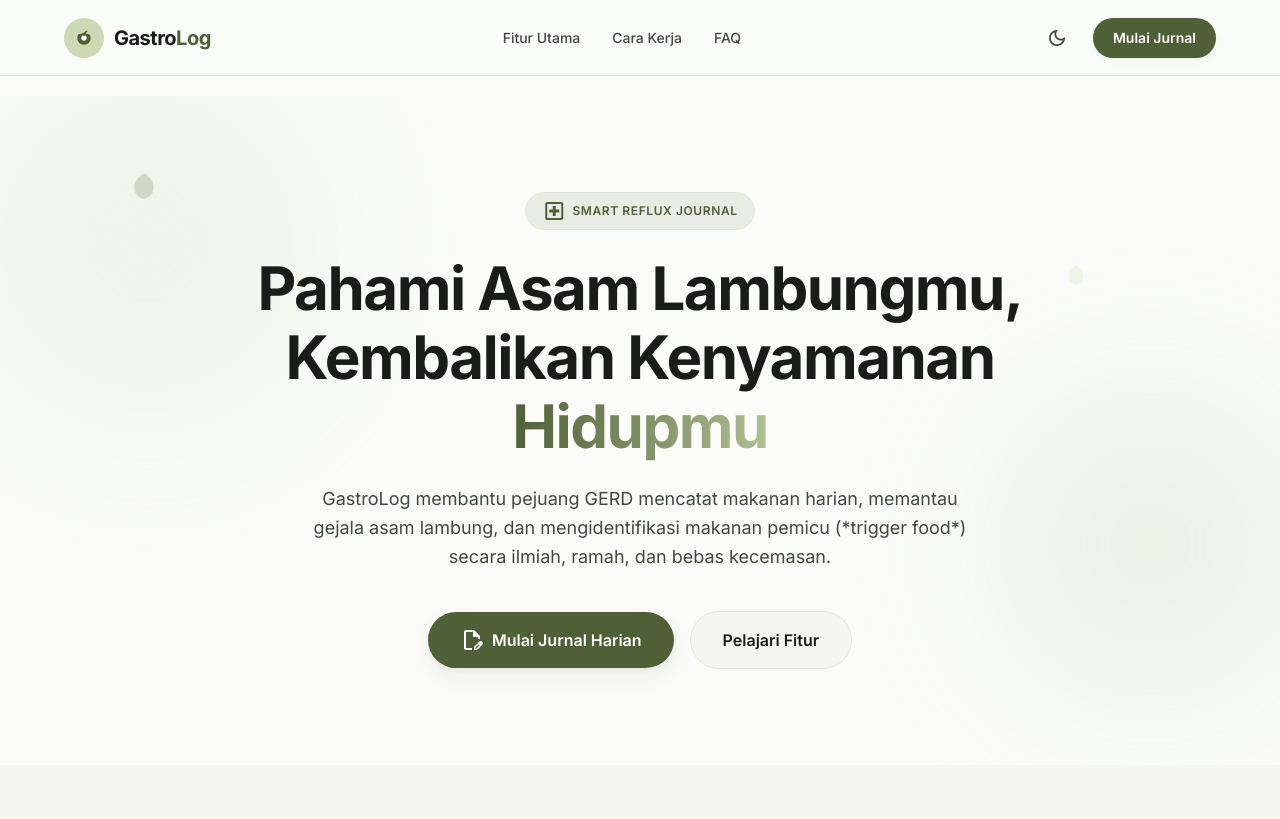
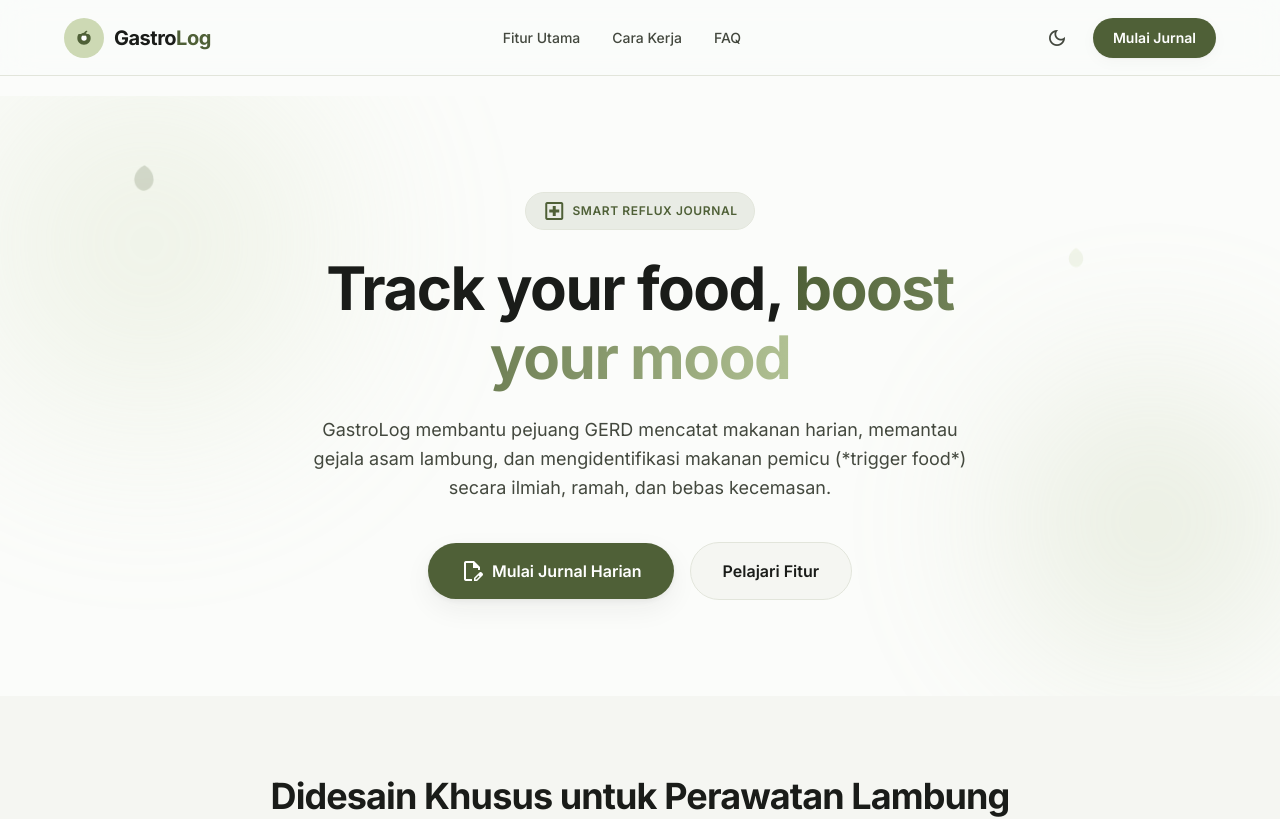
Before and after one commit to Saintfai/Project-GastroLog, a Next.js app: page / in a window 1280 px wide. Shown: the top 819 px of the page. Built offline with nearby package versions, Linux system fonts and the light colour scheme; no server answers.

Commit message:
Update homepage hero text to English

```diff
--- a/app/page.tsx
+++ b/app/page.tsx
@@ -192,9 +192,9 @@ export default async function Home() {
                 color: "var(--color-on-surface)",
               }}
             >
-              Pahami Asam Lambungmu, Kembalikan Kenyamanan{" "}
+              Track your food,{" "}
               <span className="bg-gradient-to-r from-[var(--color-primary)] to-[var(--color-inverse-primary)] bg-clip-text text-transparent">
-                Hidupmu
+                boost your mood
               </span>
             </h1>
 
```
